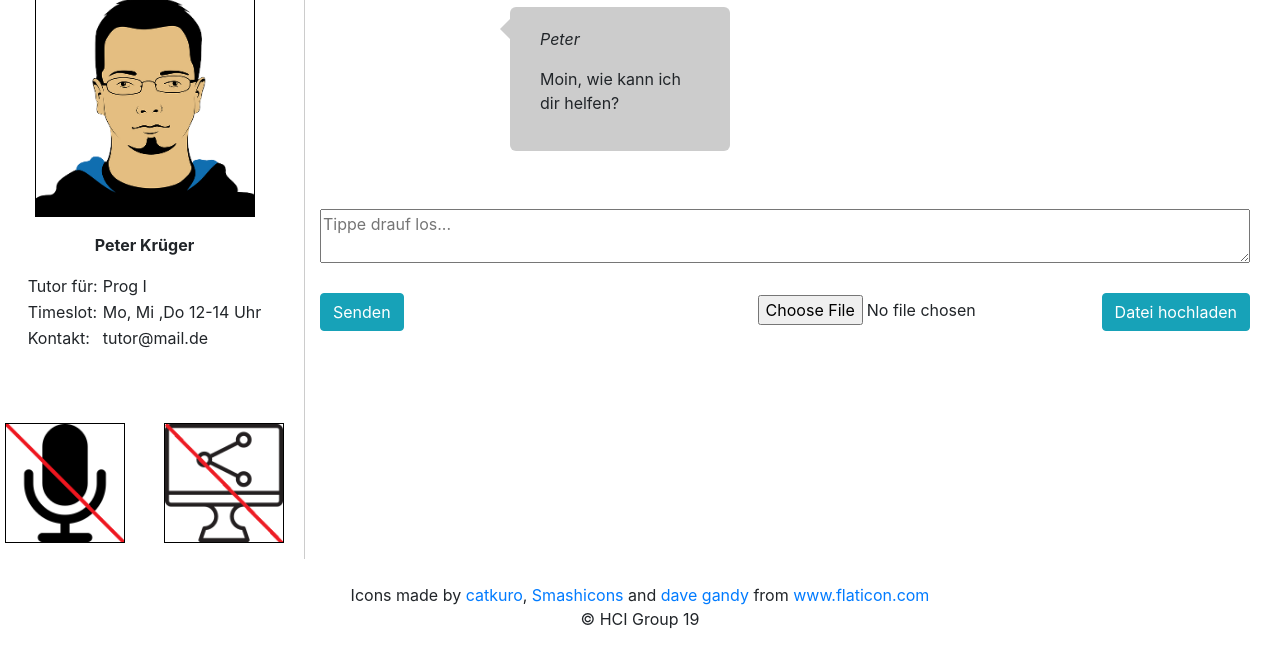
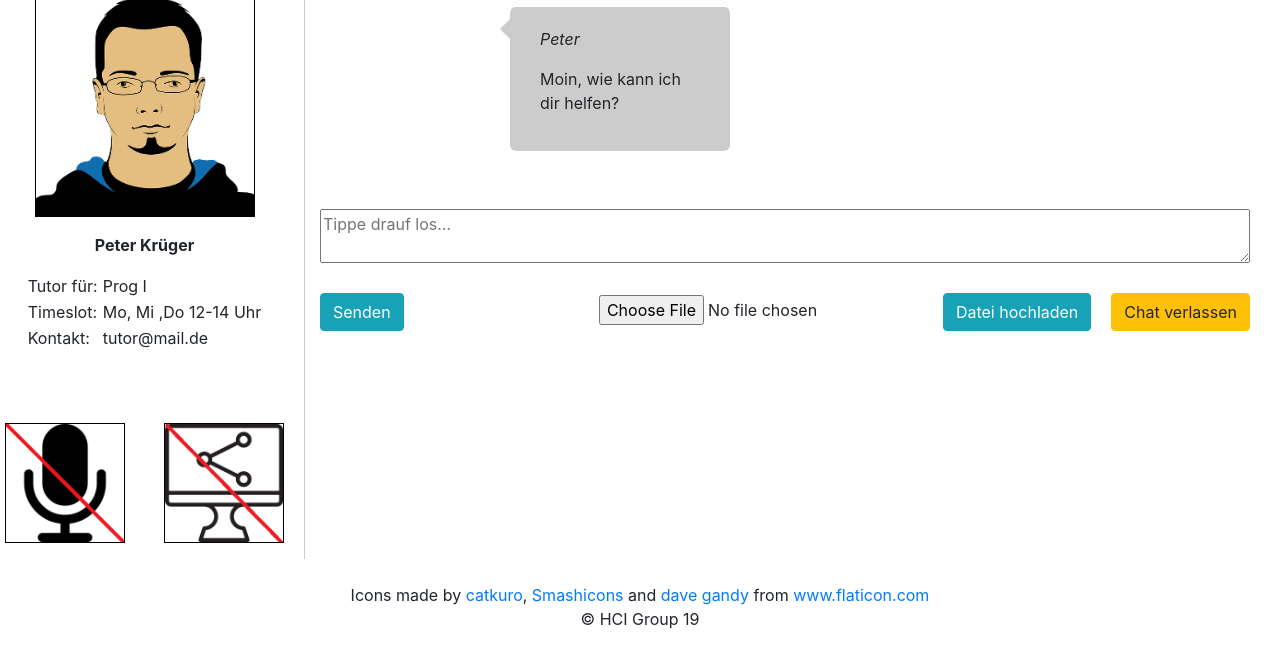
Before and after one commit to FosterR97/HciWise1920, a plain HTML site: page pages/tutor.html in a window 1280 px wide. Shown: the part 77-740 px from the top of the page. Drawn offline with nearby package versions, Linux system fonts and the light colour scheme.

Commit message:
Feedback Feature added

```diff
--- a/js/tutor/main.js
+++ b/js/tutor/main.js
@@ -21,6 +21,11 @@ function answer(){
 
 function answerTwo(){
     document.getElementById('chat').innerHTML += "<div class=\"container left\"><div class=\"content\"><p><i>Peter</i><br></p><p>Danke für die Datei, ich gucke eben mal rein.</p></div></div>";
+}
+
+function leaveChat(){
+    var result = prompt("Waren Sie zufrieden mit Ihrem Tutor? Vergeben Sie bitte eine Schulnote (1-6)");
+    window.location.replace("menu.html");
 }
 
 function imageMic(){
--- a/pages/tutor.html
+++ b/pages/tutor.html
@@ -63,7 +63,7 @@
             <textarea id="chatbox" style="width: 100%;" placeholder="Tippe drauf los..."></textarea>
             <br />
             <br/>
-            <p><button class="btn btn-info" onclick="sendChatMessage()">Senden</button><span style="float: right"><input type="file" id="file"><button class="btn btn-info" onclick="sendFile()">Datei hochladen</button></span></p>
+            <p><button class="btn btn-info" onclick="sendChatMessage()">Senden</button><span style="float: right"><input type="file" id="file"><button class="btn btn-info" onclick="sendFile()">Datei hochladen</button><button class="btn btn-warning" style="margin-left: 20px;" onclick="leaveChat()">Chat verlassen</button></span></p>
         </div>
     </div>
     <br />
```
